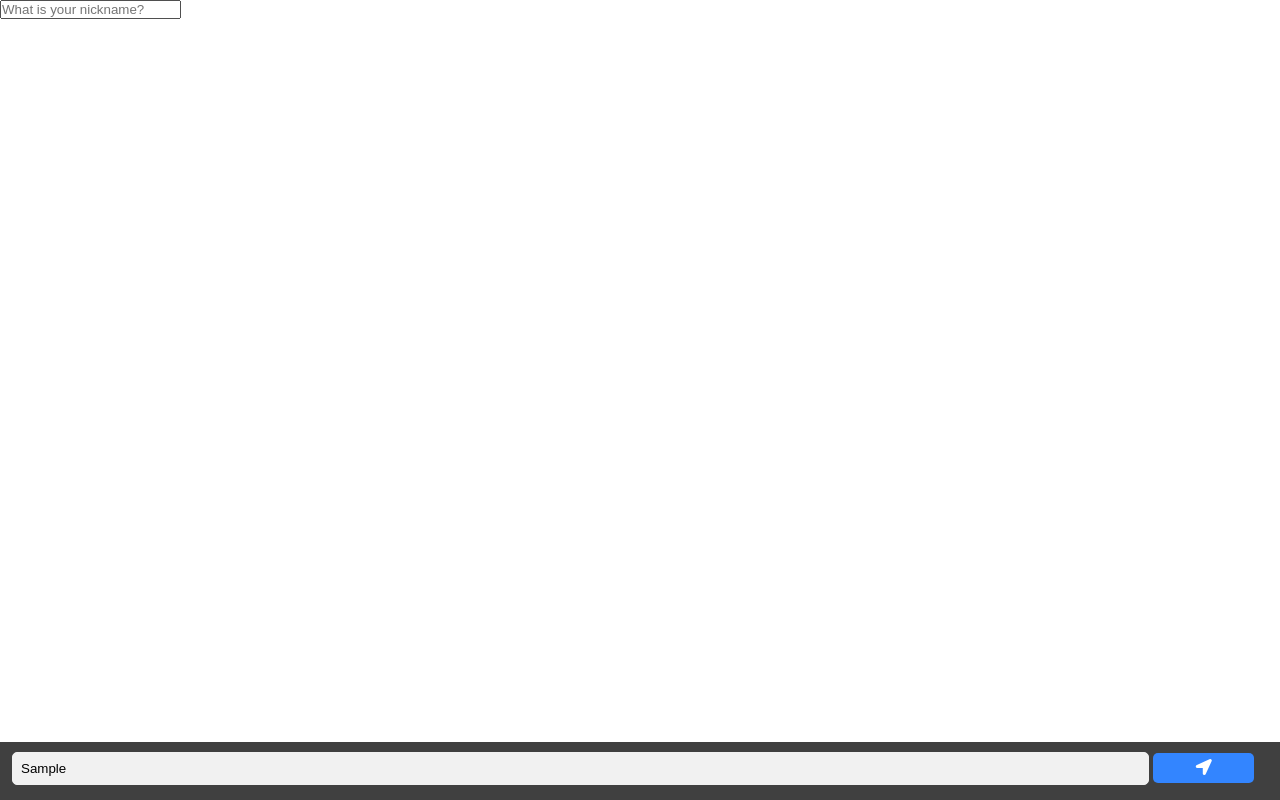
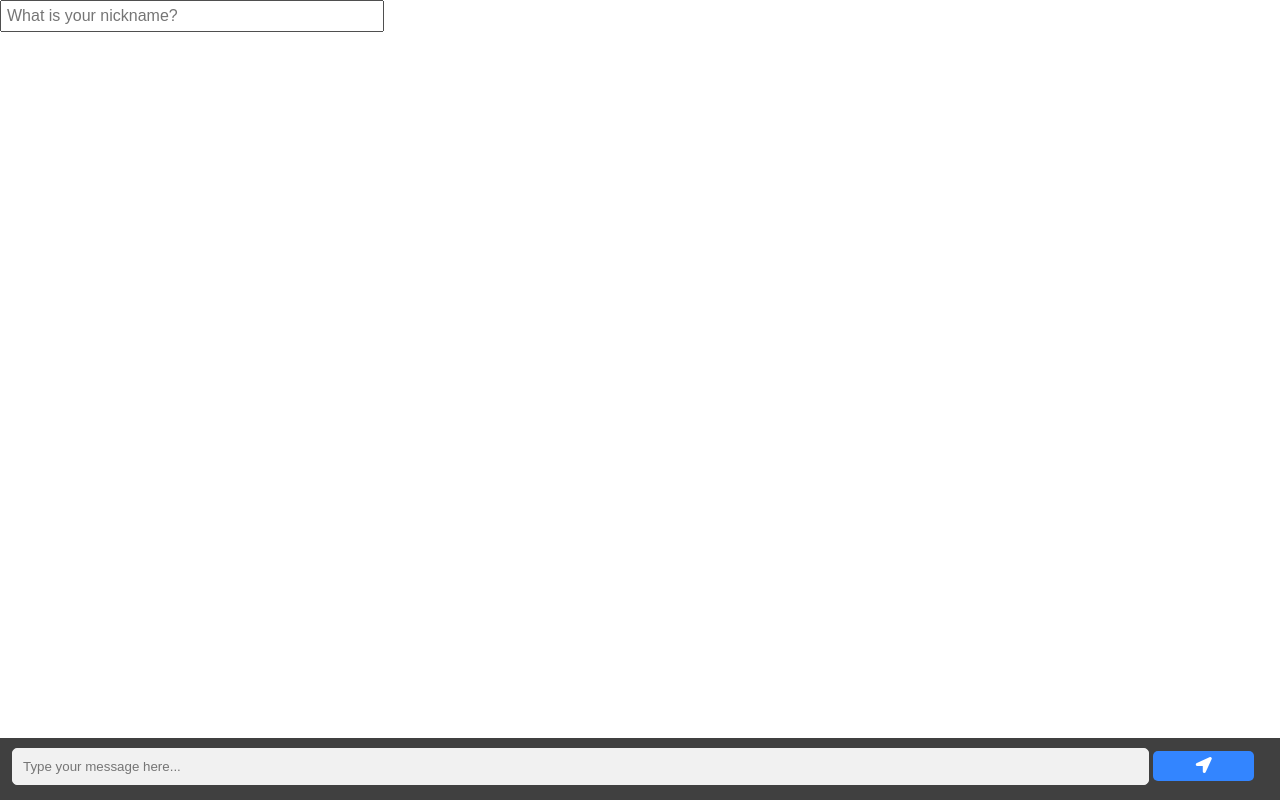
Before and after one commit to JarenFanshawe/chatApp, a website: page views/index.html in a window 1280 px wide. Both pictures are taken after typing "Sample" into the empty fields and a click on the button 1203 px from the left and 768 px from the top of the page. Drawn offline with nearby package versions, Linux system fonts and the light colour scheme; files that its build step writes are made by us from their sources; no server answers.

Commit message:
finished functionality, basic features work

```diff
--- a/app.js
+++ b/app.js
@@ -20,8 +20,14 @@ io.on('connection', socket => { //=> is the same as function(socket {...})
 	console.log('a user connected');
 	io.emit('chat message', { for : 'everyone', message : `<span class="bold">${socket.id}</span> has joined`});
 
+	//handle messages sent from the client
+	socket.on('chat message', msg => {
+		io.emit('chat message', {for : 'everyone', message : msg });
+	});
+
 	socket.on('disconnect', () => {
 		console.log('a user disconnected');
+
 		io.emit('disconnect message', `<span class="bold">${socket.id}</span> has left`);
 	});
 });
--- a/public/js/main.js
+++ b/public/js/main.js
@@ -3,7 +3,25 @@
 
 	let messageList = document.querySelector('ul'),
 	chatForm = document.querySelector('form'),
-	chatMessage = chatForm.querySelector('.message');
+	chatMessage = chatForm.querySelector('.message'),
+	nameInput = document.querySelector('.nickname'),
+	nickName = null;
+
+	function setNickname() {
+		//debugger;
+		nickName = this.value;
+	}
+
+	function handleSendMessage(e) {
+		e.preventDefault(); //block page refresh
+		//debugger;
+		nickName = (nickName && nickName.length > 0) ? nickName : 'user';
+		msg = `${nickName} says ${chatMessage.value}`;
+
+		socket.emit('chat message', msg);
+		chatMessage.value = "";
+		return false;
+	}
 
 	function appendMessage(msg) {
 		//debugger;
@@ -17,11 +35,7 @@
 		messageList.innerHTML += newMsg;
 	}
 
-	function handleSendMessage(e) {
-		e.preventDefault(); //block page refresh
-		debugger;
-	}
-
+	nameInput.addEventListener('change', setNickname, false);
 	chatForm.addEventListener('submit', handleSendMessage, false);
 	socket.addEventListener('chat message', appendMessage, false);
 	socket.addEventListener('disconnect message', appendDiscMessage, false);
--- a/sass/main.scss
+++ b/sass/main.scss
@@ -19,14 +19,20 @@ body {
 	font-weight: normal;
 }
 
+#nicknameCon {
+	width: 30%;
+	font-size: 1em;
+	padding: 5px;
+}
+
 #messages {
 	list-style-type: none;
 	margin: 0;
 	padding: 0;
-	width: 50%;
+	width: 100%;
 	float: right;
 	text-align: right;
-	font-size: .75em;
+	font-size: 1em;
 
 	li {
 		padding: 5px 10px;
@@ -38,7 +44,6 @@ body {
 
 form {
 	background: lighten(#000, 25%);
-	padding: 3px;
 	position: fixed;
 	bottom: 0;
 	width: 100%;
@@ -46,7 +51,7 @@ form {
 
 	input {
 		border: 0;
-		padding: 8px;
+		padding: 10px;
 		width: 90%;
 		margin-right: 0;
 		background-color: #F1F1F1;
```
Also changed, not shown: public/css/main.css, 1 other file.
